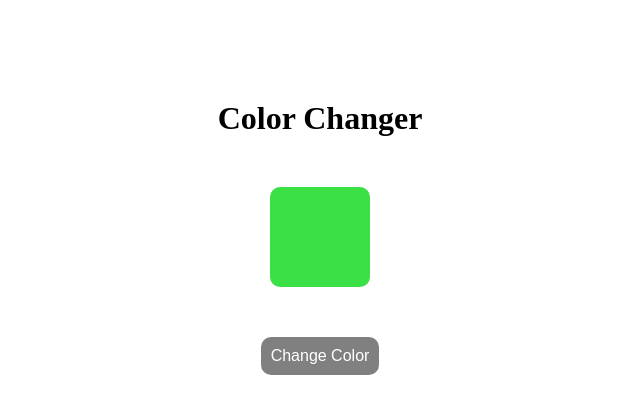
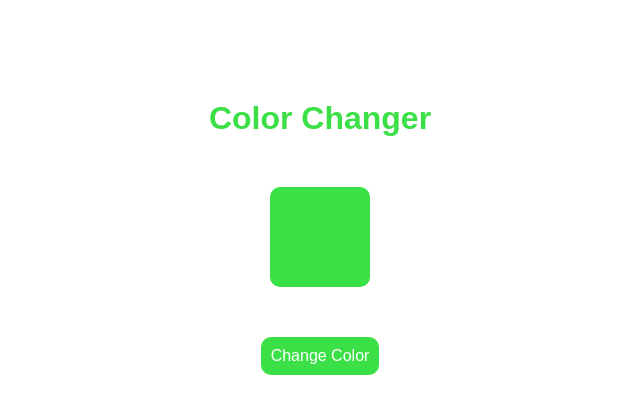
Before and after one commit to MirinkaU1/Checkpoint-2-DOM, a plain HTML site: page index.html in a window 1280 px wide. Both pictures are taken after a click on the button "Change Color". Shown: the whole page, without its empty margins (320-960 px from the left). Drawn offline with Linux system fonts and the light colour scheme.

Commit message:
rajout de new fonctonalites

```diff
--- a/index.html
+++ b/index.html
@@ -9,7 +9,7 @@
 </head>
 <body>
     <div class="container">
-        <h1>Color Changer</h1>
+        <h1 id="title">Color Changer</h1>
         <div id="color-box"></div>
         <button id="change-color-btn">Change Color</button>
     </div>
--- a/script.js
+++ b/script.js
@@ -1,6 +1,7 @@
 document.addEventListener("DOMContentLoaded", () => {
     const colorBox = document.getElementById('color-box');
     const button = document.getElementById('change-color-btn');
+    const text = document.getElementById('title');
 
     function getRandomColor(numRGB){
         return Math.floor(Math.random() * (numRGB + 1));
@@ -8,7 +9,9 @@ document.addEventListener("DOMContentLoaded", () => {
 
     button.addEventListener("click", () => {
         const randomColor = `rgb(${getRandomColor(255)} ${getRandomColor(255)} ${getRandomColor(255)})`;
-        colorBox.style.backgroundColor = randomColor;
+        colorBox.style.background = randomColor;
+        text.style.color = randomColor;
+        button.style.background = randomColor;
     });
 });
 
--- a/styles.css
+++ b/styles.css
@@ -1,4 +1,5 @@
 .container {
+    font-family: Arial, Helvetica, sans-serif;
     text-align: center;
     margin-top: 100px;
 }
```
